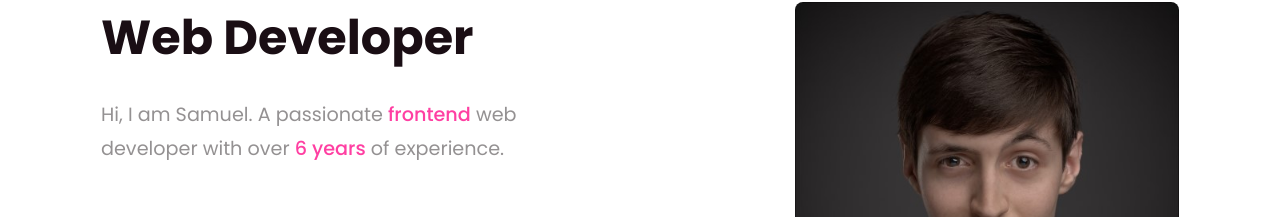
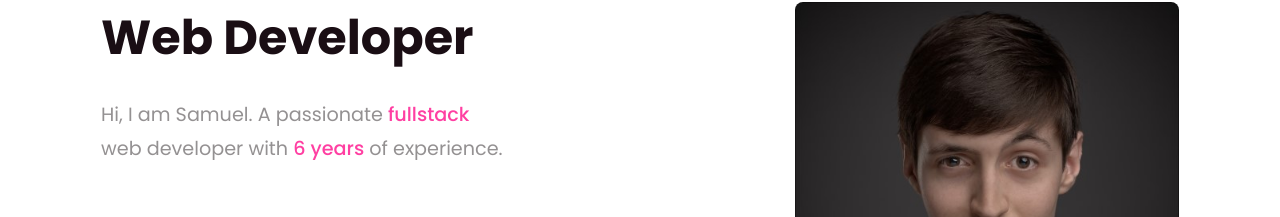
Before and after one commit to web-dev-sam/portfolio, a Vue app: page / in a window 1280 px wide. Shown: the part 198-415 px from the top of the page. Built offline with nearby package versions, Linux system fonts and the light colour scheme.

Commit message:
[HomePage] Updates experience description to auto-update by date

```diff
--- /dev/null
+++ b/src/utils/date.ts
@@ -0,0 +1,6 @@
+export function yearsSince(year: number, month: number): number {
+  const start = new Date(year, month - 1)
+  const now = new Date()
+  const months = (now.getFullYear() - start.getFullYear()) * 12 + (now.getMonth() - start.getMonth())
+  return Math.round(months / 12)
+}
--- a/src/views/home/HomePage.vue
+++ b/src/views/home/HomePage.vue
@@ -3,13 +3,16 @@ import { useTranslator } from '@/composables/useTranslator'
 import IconVue from '@/components/icons/IconVue.vue'
 import IconTailwind from '@/components/icons/IconTailwind.vue'
 import IconTypeScript from '@/components/icons/IconTypeScript.vue'
+import { yearsSince } from '@/utils/date'
+
+const yearsExp = yearsSince(2018, 3)
 
 const { t } = useTranslator({
   en: {
     hero: {
       webdev: 'Web Developer',
       intro:
-        'Hi, I am Samuel. A passionate <span class="font-medium text-primary">frontend</span> web developer with over <span class="font-medium text-primary">6 years</span> of experience.',
+        `Hi, I am Samuel. A passionate <span class="font-medium text-primary">fullstack</span> web developer with <span class="font-medium text-primary">${yearsExp} years</span> of experience.`,
     },
     stack: {
       more: 'see more',
@@ -19,7 +22,7 @@ const { t } = useTranslator({
     hero: {
       webdev: 'Web Entwickler',
       intro:
-        'Hey, ich bin Samuel. Ein leidenschaftlicher <span class="font-medium text-primary">Frontend</span> Webentwickler mit mehr als <span class="font-medium text-primary">6 Jahren</span> Erfahrung.',
+        `Hey, ich bin Samuel. Ein leidenschaftlicher <span class="font-medium text-primary">Fullstack</span> Webentwickler mit <span class="font-medium text-primary">${yearsExp} Jahren</span> Erfahrung.`,
     },
     stack: {
       more: 'und mehr',
```
